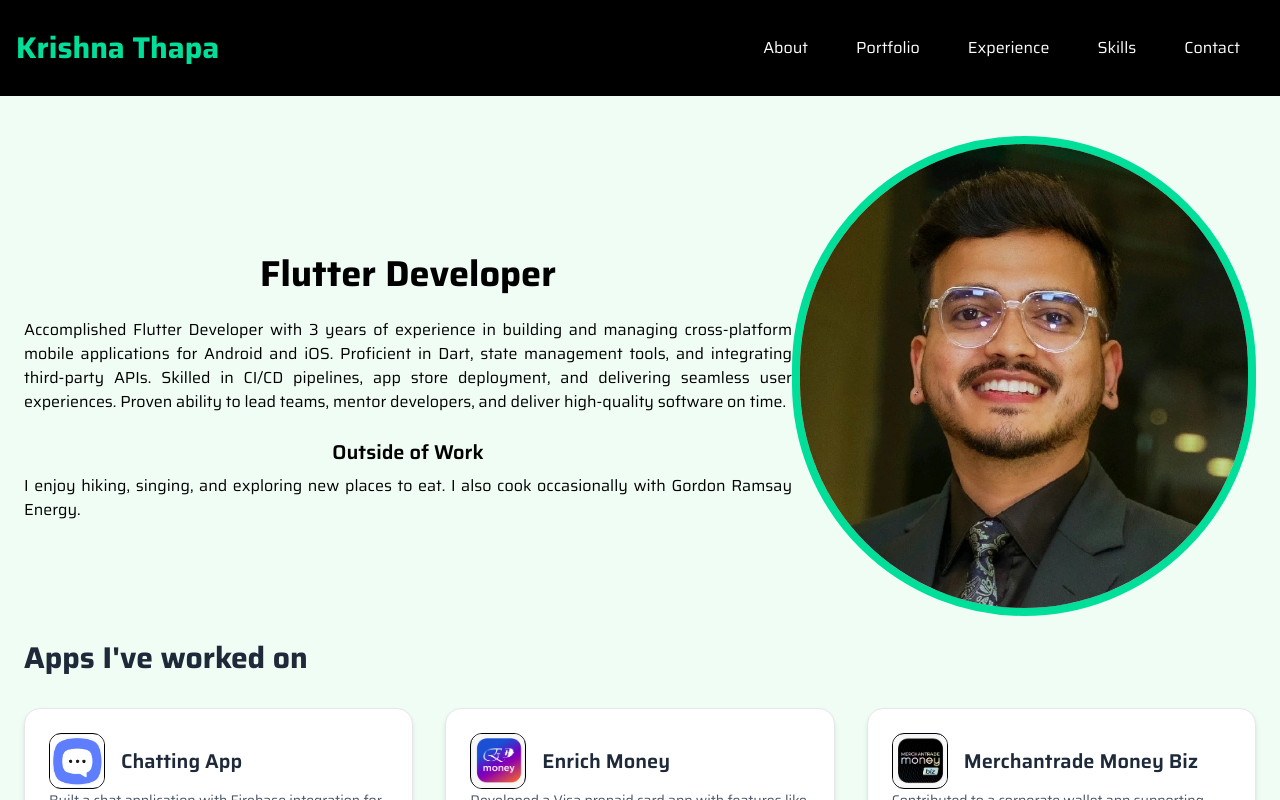
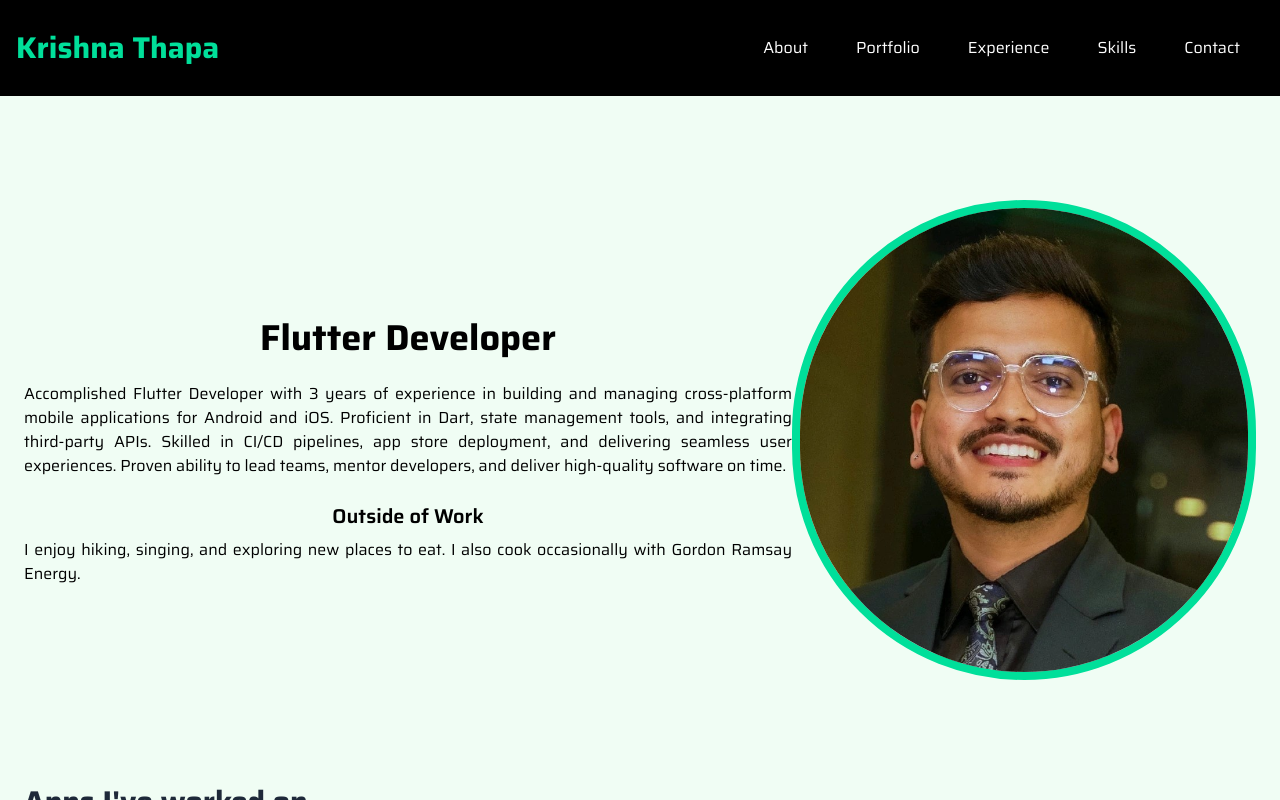
Before and after one commit to krishnajithapa/protfolio-react-tailwindcss, a React (Vite) app: page / in a window 1280 px wide. Shown: the top 800 px of the page. Built offline with nearby package versions, Linux system fonts and the light colour scheme.

Commit message:
fix: fix content alignment issue

```diff
--- a/src/components/About/about.jsx
+++ b/src/components/About/about.jsx
@@ -10,7 +10,7 @@ function About() {
   return (
     <div
       id="about"
-      className="scroll-mt-32 flex flex-col-reverse sm:flex-row items-center justify-evenly pt-4"
+      className="scroll-mt-32 flex flex-col-reverse sm:flex-row items-center justify-evenly h-[80vh]"
     >
       <div className="text-center">
         <h1 className="font-bold text-4xl my-6">Flutter Developer</h1>
--- a/src/components/portfolio/portfolio.jsx
+++ b/src/components/portfolio/portfolio.jsx
@@ -74,7 +74,7 @@ export default function Portfolio() {
           <ProjectCard
             key={project.title}
             project={project}
-            delay={index * 100} // staggered animation
+            delay={index * 50} // staggered animation
           />
         ))}
       </div>
```
